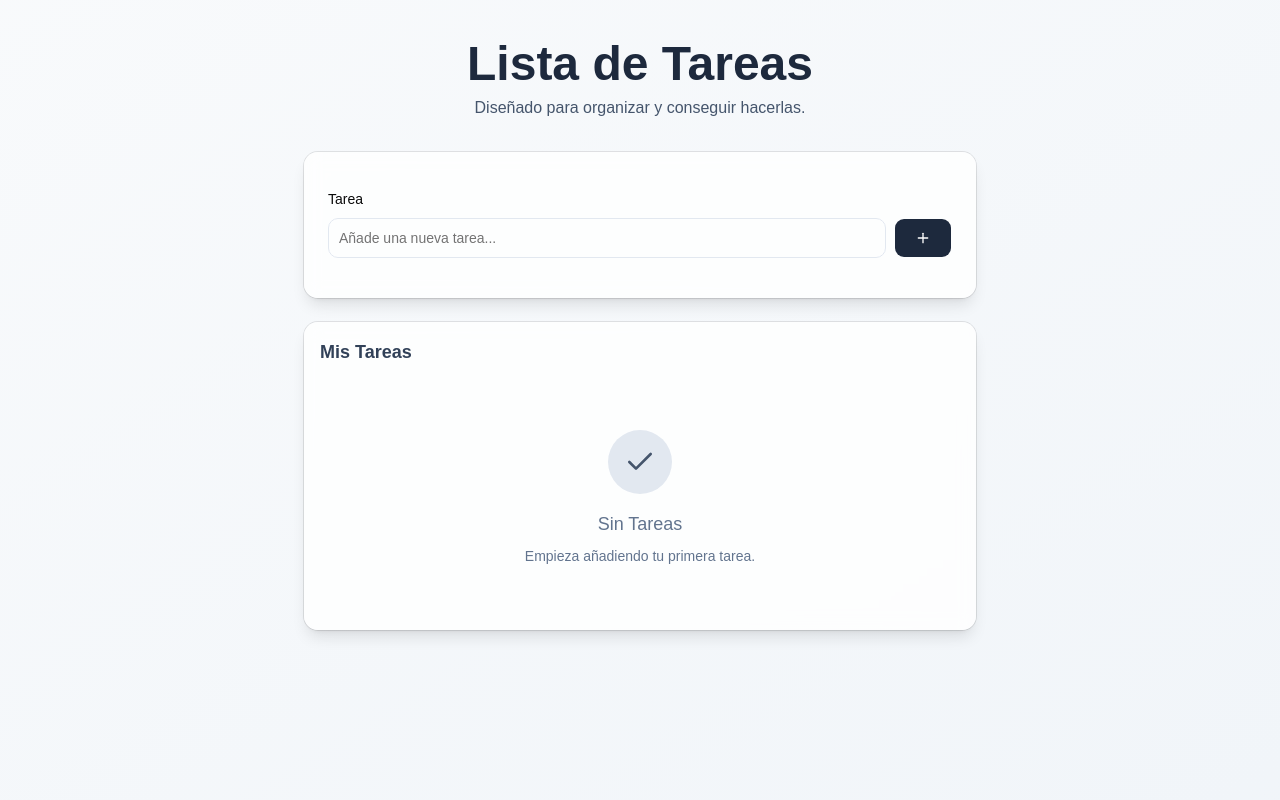
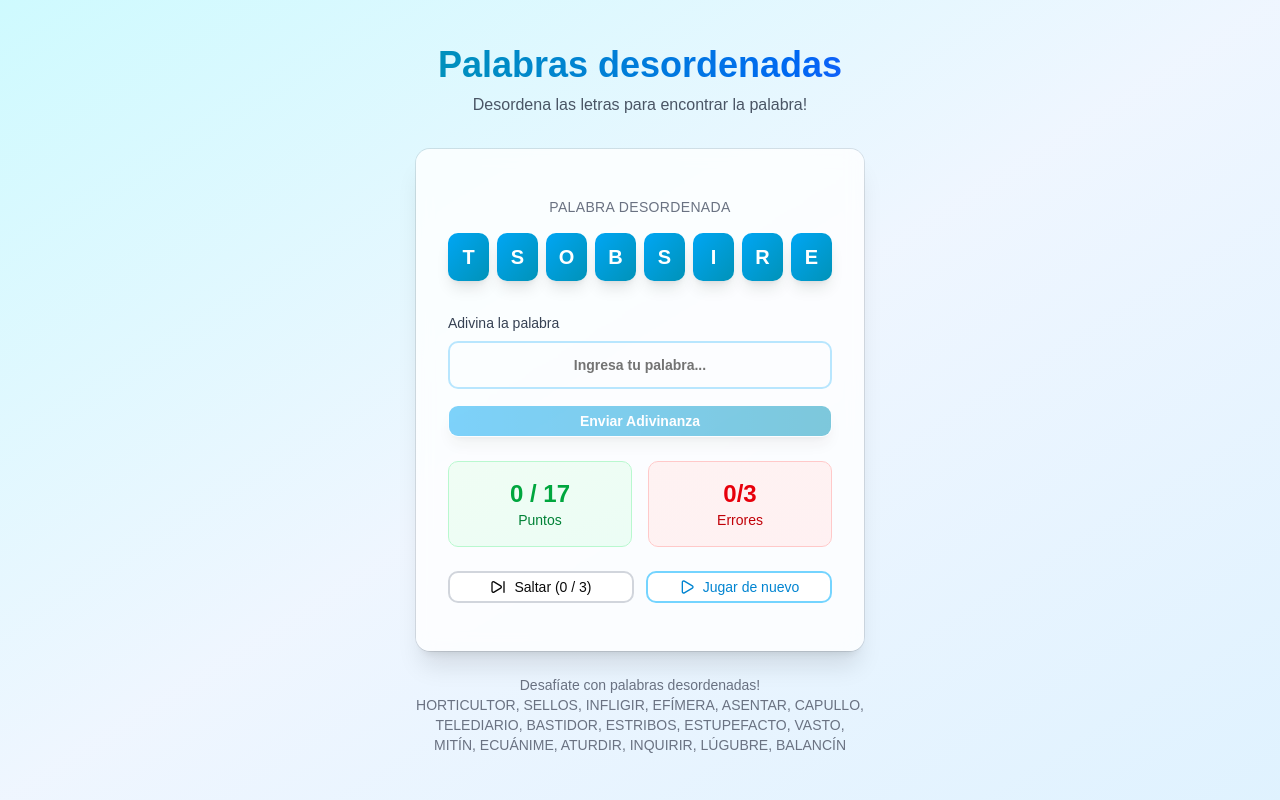
Before and after one commit to pipe753951/05-react-hooks-app, a React (Vite) app: page / in a window 1280 px wide. Built offline with nearby package versions, Linux system fonts and the light colour scheme.

Commit message:
Setting homework from class #140.

```diff
--- /dev/null
+++ b/src/05-useReducer/ScrambleWords.tsx
@@ -0,0 +1,216 @@
+import React, { useState } from "react";
+import { Button } from "@/components/ui/button";
+import { Input } from "@/components/ui/input";
+import { Card, CardContent } from "@/components/ui/card";
+import { SkipForward, Play } from "lucide-react";
+
+const GAME_WORDS = [
+  "EFÍMERA",
+  "ECUÁNIME",
+  "ESTUPEFACTO",
+  "ATURDIR",
+  "TELEDIARIO",
+  "BALANCÍN",
+  "HORTICULTOR",
+  "ASENTAR",
+  "SELLOS",
+  "ESTRIBOS",
+  "VASTO",
+  "LÚGUBRE",
+  "INQUIRIR",
+  "CAPULLO",
+  "INFLIGIR",
+  "BASTIDOR",
+  "MITÍN",
+];
+
+// Esta función mezcla el arreglo para que siempre sea aleatorio
+const shuffleArray = (array: string[]) => {
+  return array.sort(() => Math.random() - 0.5);
+};
+
+// Esta función mezcla las letras de la palabra
+const scrambleWord = (word: string = "") => {
+  return word
+    .split("")
+    .sort(() => Math.random() - 0.5)
+    .join("");
+};
+
+export const ScrambleWords = () => {
+  const [words, setWords] = useState(shuffleArray(GAME_WORDS));
+
+  const [currentWord, setCurrentWord] = useState(words[0]);
+  const [scrambledWord, setScrambledWord] = useState(scrambleWord(currentWord));
+  const [guess, setGuess] = useState("");
+  const [points, setPoints] = useState(0);
+  const [errorCounter, setErrorCounter] = useState(0);
+  const [maxAllowErrors, setMaxAllowErrors] = useState(3);
+
+  const [skipCounter, setSkipCounter] = useState(0);
+  const [maxSkips, setMaxSkips] = useState(3);
+
+  const [isGameOver, setIsGameOver] = useState(false);
+
+  const handleGuessSubmit = (e: React.FormEvent) => {
+    // Previene el refresh de la página
+    e.preventDefault();
+    // Implementar lógica de juego
+    console.log("Intento de adivinanza:", guess, currentWord);
+  };
+
+  const handleSkip = () => {
+    console.log("Palabra saltada");
+  };
+
+  const handlePlayAgain = () => {
+    console.log("Jugar de nuevo");
+  };
+
+  //! Si ya no hay palabras para jugar, se muestra el mensaje de fin de juego
+  if (words.length === 0) {
+    return (
+      <div className="min-h-screen bg-gradient-to-br from-cyan-100 via-blue-50 to-sky-100 flex items-center justify-center p-4">
+        <div className="w-full max-w-md mx-auto">
+          <h1 className="text-4xl font-bold bg-gradient-to-r from-cyan-600 to-blue-600 bg-clip-text text-transparent mb-2">
+            Palabras desordenadas
+          </h1>
+          <p className="text-gray-600">No hay palabras para jugar</p>
+          <br />
+          <div>Puntaje: {points}</div>
+          <br />
+          <div>Errores: {errorCounter}</div>
+          <br />
+          <div>Saltos: {skipCounter}</div>
+          <br />
+          <Button onClick={handlePlayAgain}>Jugar de nuevo</Button>
+        </div>
+      </div>
+    );
+  }
+
+  return (
+    <div className="min-h-screen bg-gradient-to-br from-cyan-100 via-blue-50 to-sky-100 flex items-center justify-center p-4">
+      <div className="w-full max-w-md mx-auto">
+        {/* Header */}
+        <div className="text-center mb-8">
+          <h1 className="text-4xl font-bold bg-gradient-to-r from-cyan-600 to-blue-600 bg-clip-text text-transparent mb-2">
+            Palabras desordenadas
+          </h1>
+          <p className="text-gray-600">
+            Desordena las letras para encontrar la palabra!
+          </p>
+        </div>
+
+        {/* Main Game Card */}
+        <Card className="backdrop-blur-sm bg-white/80 border-0 shadow-xl">
+          <CardContent className="p-8">
+            {/* Scrambled Word Display */}
+            <div className="mb-8">
+              <h2 className="text-center text-sm font-medium text-gray-500 mb-4 uppercase tracking-wide flex items-center justify-center gap-2">
+                Palabra Desordenada
+                {isGameOver && (
+                  <span className="text-red-500 text-xl"> {currentWord}</span>
+                )}
+              </h2>
+
+              <div className="flex justify-center gap-2 mb-6">
+                {scrambledWord.split("").map((letter, index) => (
+                  <div
+                    key={index}
+                    className="w-12 h-12 bg-gradient-to-br from-sky-500 to-cyan-600 rounded-lg flex items-center justify-center text-white font-bold text-xl shadow-lg transform hover:scale-105 transition-transform duration-200"
+                    style={{
+                      animationDelay: `${index * 0.1}s`,
+                      animation: "fadeInUp 0.6s ease-out forwards",
+                    }}
+                  >
+                    {letter}
+                  </div>
+                ))}
+              </div>
+            </div>
+
+            {/* Guess Input */}
+            <form onSubmit={handleGuessSubmit} className="mb-6">
+              <div className="space-y-4">
+                <div>
+                  <label
+                    htmlFor="guess"
+                    className="block text-sm font-medium text-gray-700 mb-2"
+                  >
+                    Adivina la palabra
+                  </label>
+                  <Input
+                    id="guess"
+                    type="text"
+                    value={guess}
+                    onChange={(e) =>
+                      setGuess(e.target.value.toUpperCase().trim())
+                    }
+                    placeholder="Ingresa tu palabra..."
+                    className="text-center text-lg font-semibold h-12 border-2 border-sky-200 focus:border-sky-500 transition-colors"
+                    maxLength={scrambledWord.length}
+                    disabled={isGameOver}
+                  />
+                </div>
+                <Button
+                  type="submit"
+                  className="w-full bg-gradient-to-r from-sky-500 to-cyan-600 hover:from-sky-600 hover:to-cyan-700 text-white font-semibold py-3 rounded-lg shadow-lg hover:shadow-xl transform hover:scale-[1.02] transition-all duration-200"
+                  disabled={!guess.trim() || isGameOver}
+                >
+                  Enviar Adivinanza
+                </Button>
+              </div>
+            </form>
+
+            {/* Stats */}
+            <div className="grid grid-cols-2 gap-4 mb-6">
+              <div className="bg-gradient-to-br from-green-50 to-emerald-50 rounded-lg p-4 text-center border border-green-200">
+                <div className="text-2xl font-bold text-green-600">
+                  {points} / {GAME_WORDS.length}
+                </div>
+                <div className="text-sm text-green-700 font-medium">Puntos</div>
+              </div>
+              <div className="bg-gradient-to-br from-red-50 to-rose-50 rounded-lg p-4 text-center border border-red-200">
+                <div className="text-2xl font-bold text-red-600">
+                  {errorCounter}/{maxAllowErrors}
+                </div>
+                <div className="text-sm text-red-700 font-medium">Errores</div>
+              </div>
+            </div>
+
+            {/* Action Buttons */}
+            <div className="grid grid-cols-2 gap-3">
+              <Button
+                onClick={handleSkip}
+                variant="outline"
+                className="border-2 border-gray-300 hover:border-gray-400 hover:bg-gray-50 transition-colors flex items-center justify-center gap-2"
+                disabled={isGameOver || skipCounter >= maxSkips}
+              >
+                <SkipForward className="w-4 h-4" />
+                Saltar ({skipCounter} / {maxSkips})
+              </Button>
+              <Button
+                onClick={handlePlayAgain}
+                variant="outline"
+                className="border-2 border-sky-300 hover:border-sky-400 hover:bg-sky-50 text-sky-600 transition-colors flex items-center justify-center gap-2"
+              >
+                <Play className="w-4 h-4" />
+                Jugar de nuevo
+              </Button>
+            </div>
+          </CardContent>
+        </Card>
+
+        {/* Footer */}
+        <div className="text-center mt-6">
+          <p className="text-sm text-gray-500">
+            Desafíate con palabras desordenadas!
+            <br />
+            {words.join(", ")}
+          </p>
+        </div>
+      </div>
+    </div>
+  );
+};
--- a/src/main.tsx
+++ b/src/main.tsx
@@ -10,12 +10,14 @@
 // import { FocusScreen } from "./04-useRef/FocusScreen";
 
 // Part #02 - useReducer
-import { TasksApp } from "./05-useReducer/TaskApp";
+// import { TasksApp } from "./05-useReducer/TaskApp";
 
 import "./index.css";
+import { ScrambleWords } from "./05-useReducer/ScrambleWords";
 
 createRoot(document.getElementById("root")!).render(
   <StrictMode>
-    <TasksApp />
+    {/* <TasksApp /> */}
+    <ScrambleWords />
   </StrictMode>,
 );
```
